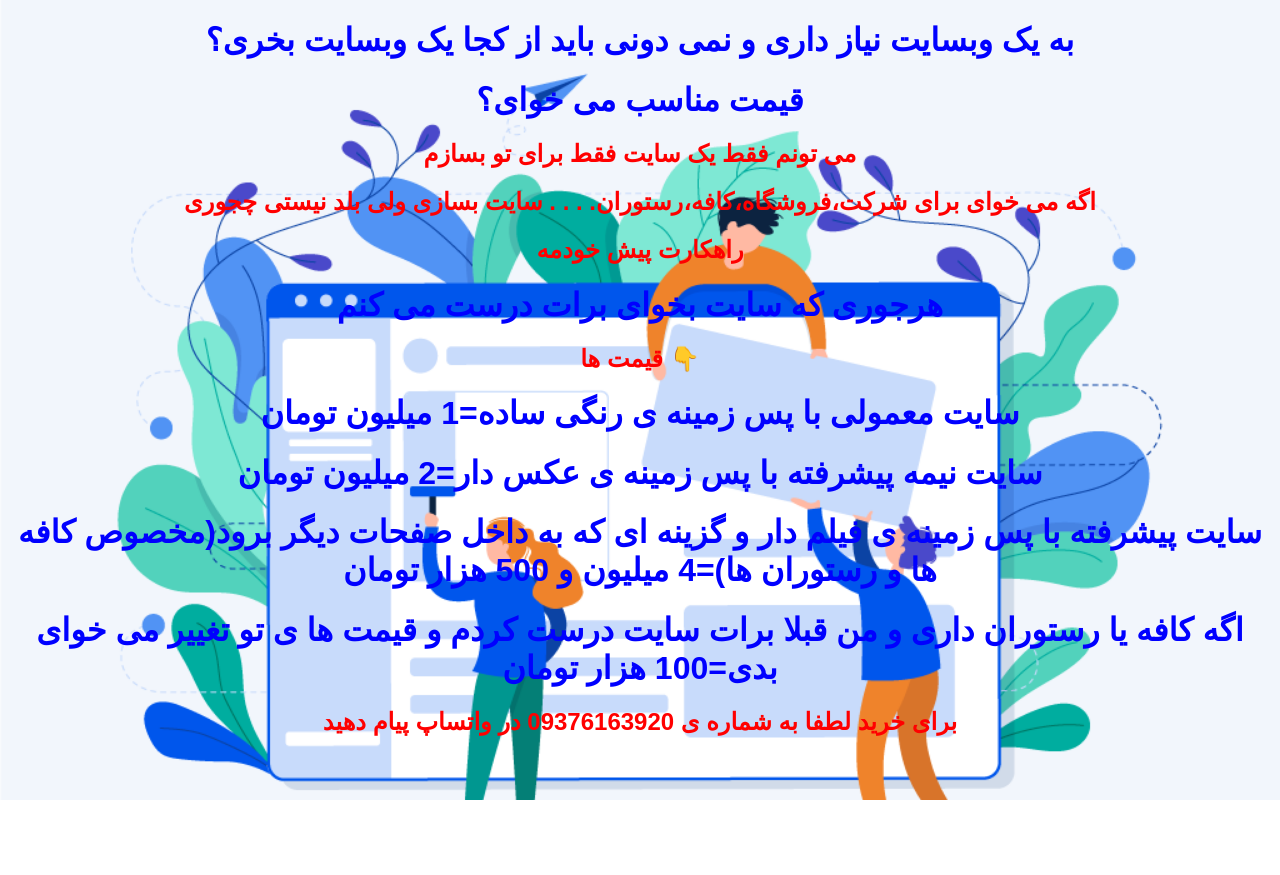
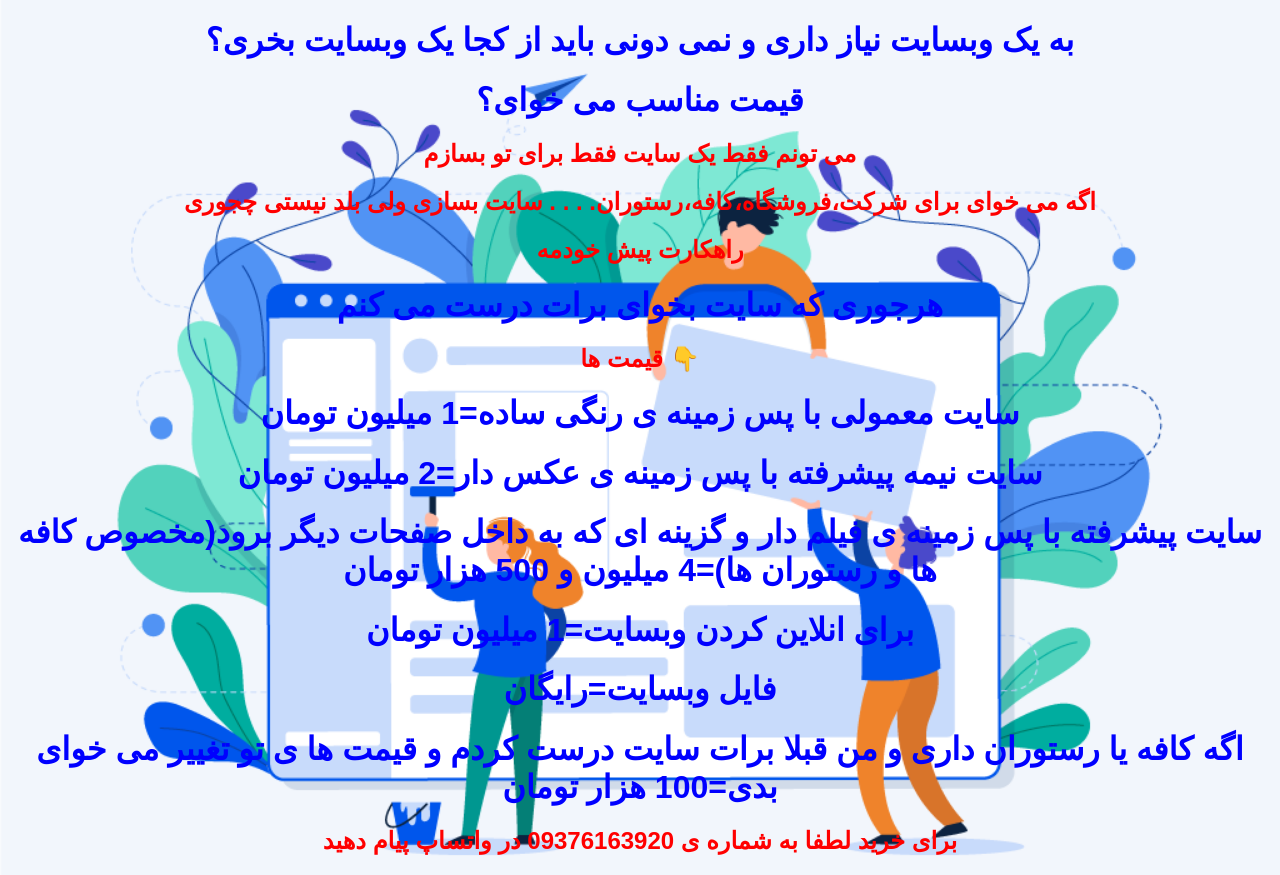
Before and after one commit to karendino7/buy-your-own-site, a plain HTML site: page index.html in a window 1280 px wide. Before the commit the page ends 800 px from the top, so only its background shows below. Drawn offline with Linux system fonts and the light colour scheme.

Commit message:
Update index.html

```diff
--- a/index.html
+++ b/index.html
@@ -33,6 +33,8 @@ h3 {
 <h1> سایت معمولی با پس زمینه ی رنگی ساده=1 میلیون تومان</h1>
 <h1>سایت نیمه پیشرفته با پس زمینه ی عکس دار=2 میلیون تومان</h1>
 <h1>سایت پیشرفته با پس زمینه ی فیلم دار و گزینه ای که به داخل صفحات دیگر برود(مخصوص کافه ها و رستوران ها)=4 میلیون و 500 هزار تومان</h1>
+<h1>برای انلاین کردن وبسایت=1 میلیون تومان</h1>
+<h1>فایل وبسایت=رایگان</h1>
 <h1>اگه کافه یا رستوران داری و من قبلا برات سایت درست کردم و قیمت ها ی تو تغییر می خوای بدی=100 هزار تومان</h1>
 <h2>برای خرید لطفا به شماره ی 09376163920 در واتساپ پیام دهید</h2>
 </body>
```
